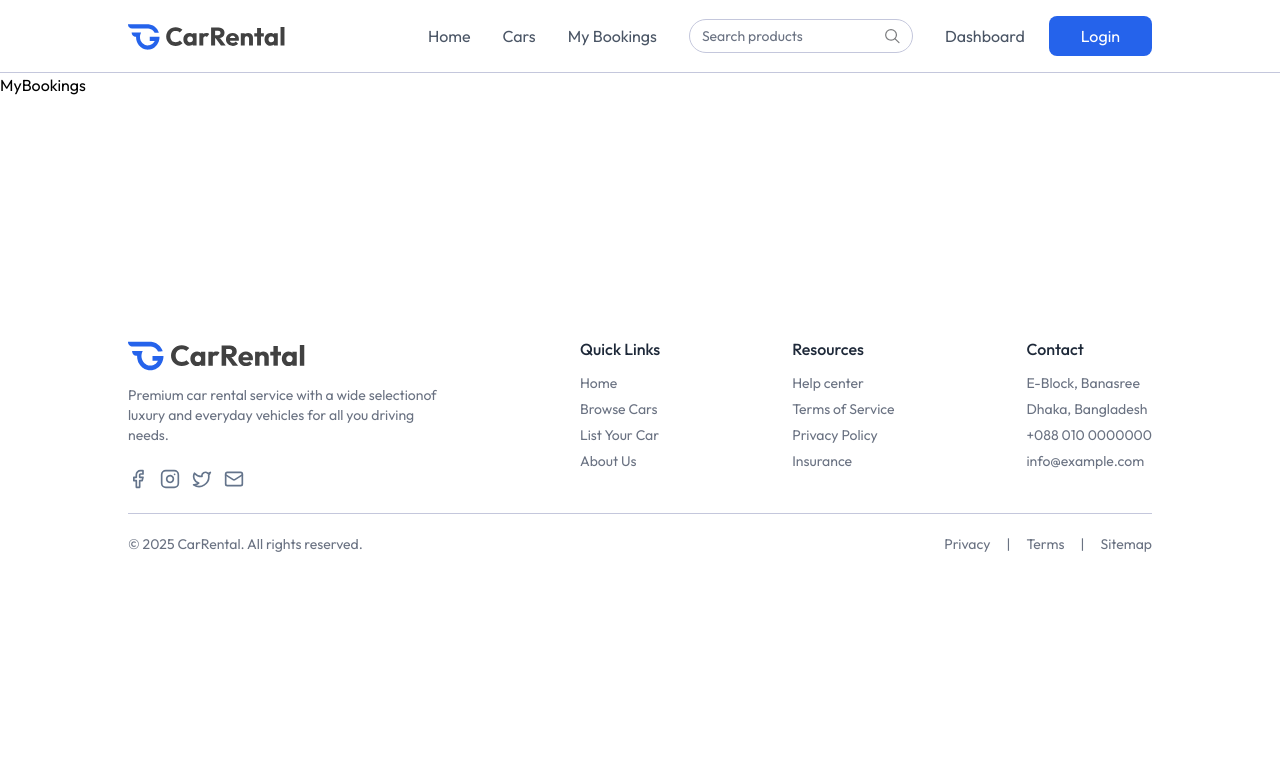
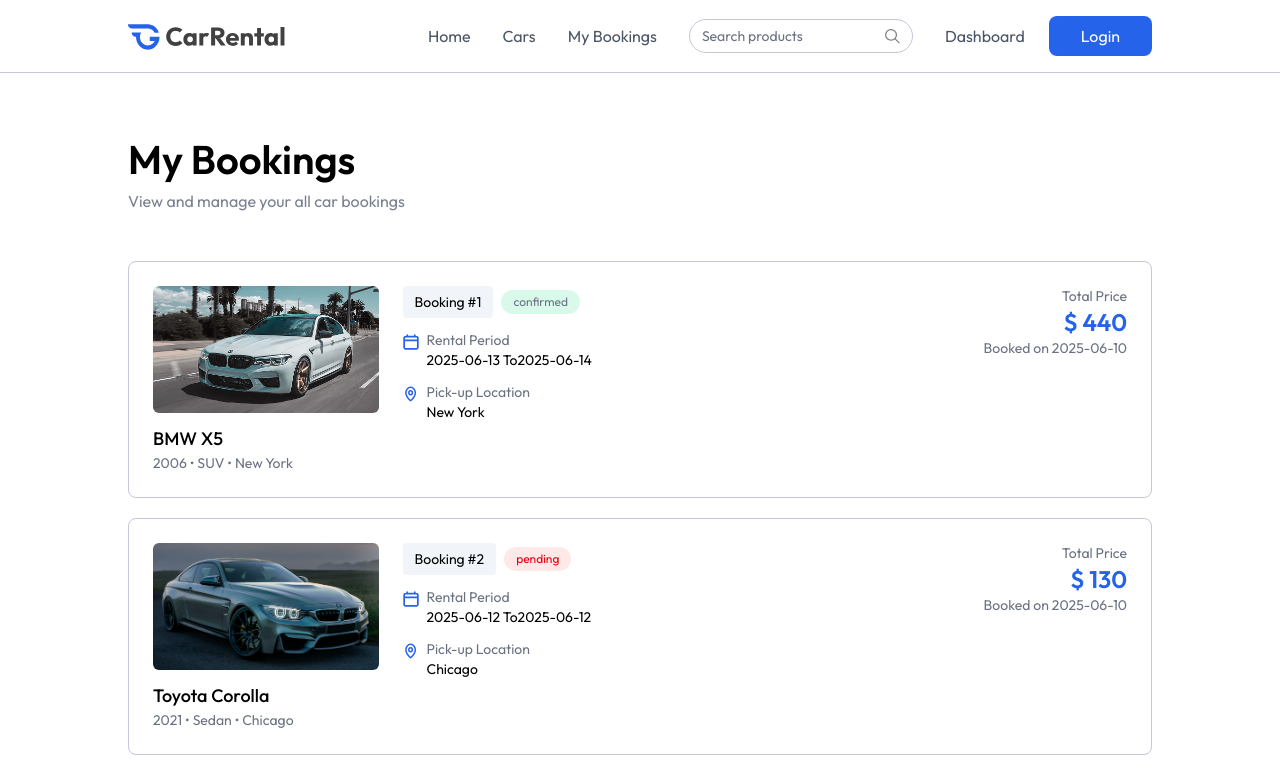
Before and after one commit to Parvez089/mern-car-rental-app-frontend, a React (Vite) app: page /my-bookings in a window 1280 px wide. Shown: the top 773 px of the page. Built offline with nearby package versions, Linux system fonts and the light colour scheme.

Commit message:
myBooking Page

```diff
--- a/src/pages/MyBookings.jsx
+++ b/src/pages/MyBookings.jsx
@@ -1,7 +1,111 @@
-import React from "react";
+/** @format */
 
+import React, { useEffect, useState } from "react";
+import { assets, dummyMyBookingsData } from "../assets/assets";
+import Title from "../components/Title";
 const MyBookings = () => {
-  return <div>MyBookings</div>;
+  const [booking, setBookings] = useState([]);
+  const currency = import.meta.env.VITE_CURRENCY;
+
+  const fetchMyBookings = async () => {
+    setBookings(dummyMyBookingsData);
+  };
+
+  useEffect(() => {
+    fetchMyBookings();
+  });
+  return (
+    <div className='px-6 md:px-16 lg:px-24 xl:px-32 2xl:px-48 mt-16 text-sm max-w-7xl'>
+      <Title
+        title='My Bookings'
+        subTitle='View and manage your all car bookings'
+        align='left'
+      />
+
+      <div>
+        {booking.map((booking, index) => (
+          <div
+            key={booking._id}
+            className='grid grid-cols-1 md:grid-cols-4 gap-6 p-6 border border-borderColor rounded-lg mt-5 first:mt-12'>
+            {/* Car Image + Info  */}
+            <div className='md:col-span-1'>
+              <div className='rounded-md overflow-hidden mb-3'>
+                <img
+                  src={booking.car.image}
+                  alt=''
+                  className='w-full h-auto aspect-video object-cover'
+                />
+              </div>
+              <p className='text-lg font-medium mt-2'>
+                {booking.car.brand} {booking.car.model}
+              </p>
+
+              <p className='text-gray-500'>
+                {booking.car.year} • {booking.car.category} •{" "}
+                {booking.car.location}
+              </p>
+            </div>
+
+            {/* Booking Info  */}
+            <div className='md:col-span-2'>
+              <div className='flex items-center gap-2'>
+                <p className='px-3 py-1.5 bg-light rounded'>
+                  Booking #{index + 1}
+                </p>
+                <p
+                  className={`px-3 py-1 text-xs rounded-full ${
+                    booking.status === "confirmed"
+                      ? "bg-green-400/15 text-gray-500"
+                      : "bg-red-400/15 text-red-600"
+                  }`}>
+                  {booking.status}
+                </p>
+              </div>
+
+              <div className='flex items-start gap-2 mt-3'>
+                <img
+                  src={assets.calendar_icon_colored}
+                  alt=''
+                  className='w-4 h-4 mt-1'
+                />
+                <div>
+                  <p className='text-gray-500'>Rental Period</p>
+                  <p>
+                    {booking.pickupDate.split("T")[0]} To
+                    {booking.returnDate.split("T")[0]}
+                  </p>
+                </div>
+              </div>
+
+              <div className='flex items-start gap-2 mt-3'>
+                <img
+                  src={assets.location_icon_colored}
+                  alt=''
+                  className='w-4 h-4 mt-1'
+                />
+                <div>
+                  <p className='text-gray-500'>Pick-up Location</p>
+                  <p>{booking.car.location}</p>
+                </div>
+              </div>
+            </div>
+
+            {/* Price  */}
+
+            <div className='md:col-span-1 flex flex-col justify-between gap-6'>
+              <div className='text-sm text-gray-500 text-right'>
+                <p className='text-sm text-gray-500 text-right'>Total Price</p>
+                <h1 className='text-2xl font-semibold text-primary'>
+                  {currency} {booking.price}
+                </h1>
+                <p>Booked on {booking.createdAt.split("T")[0]}</p>
+              </div>
+            </div>
+          </div>
+        ))}
+      </div>
+    </div>
+  );
 };
 
 export default MyBookings;
```
